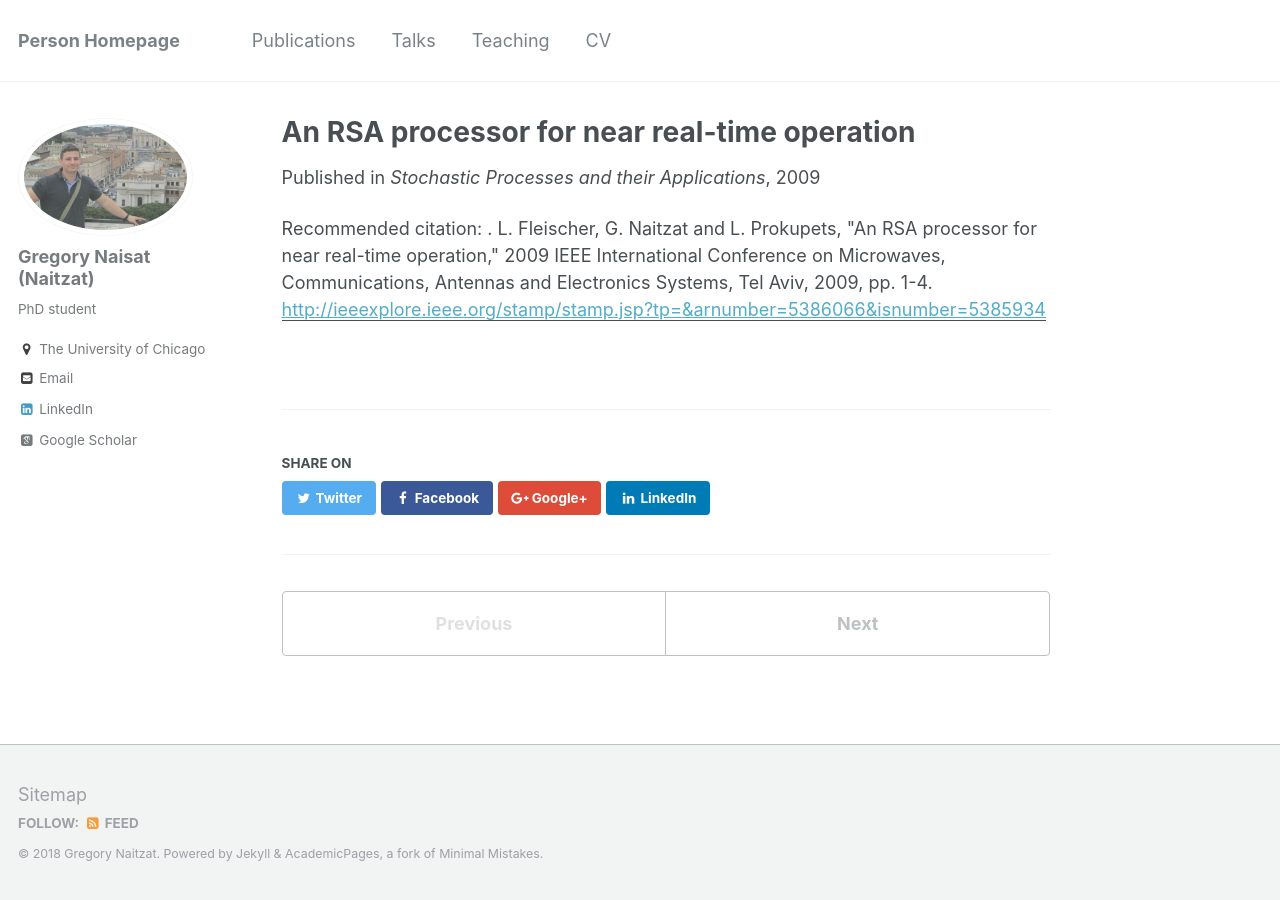
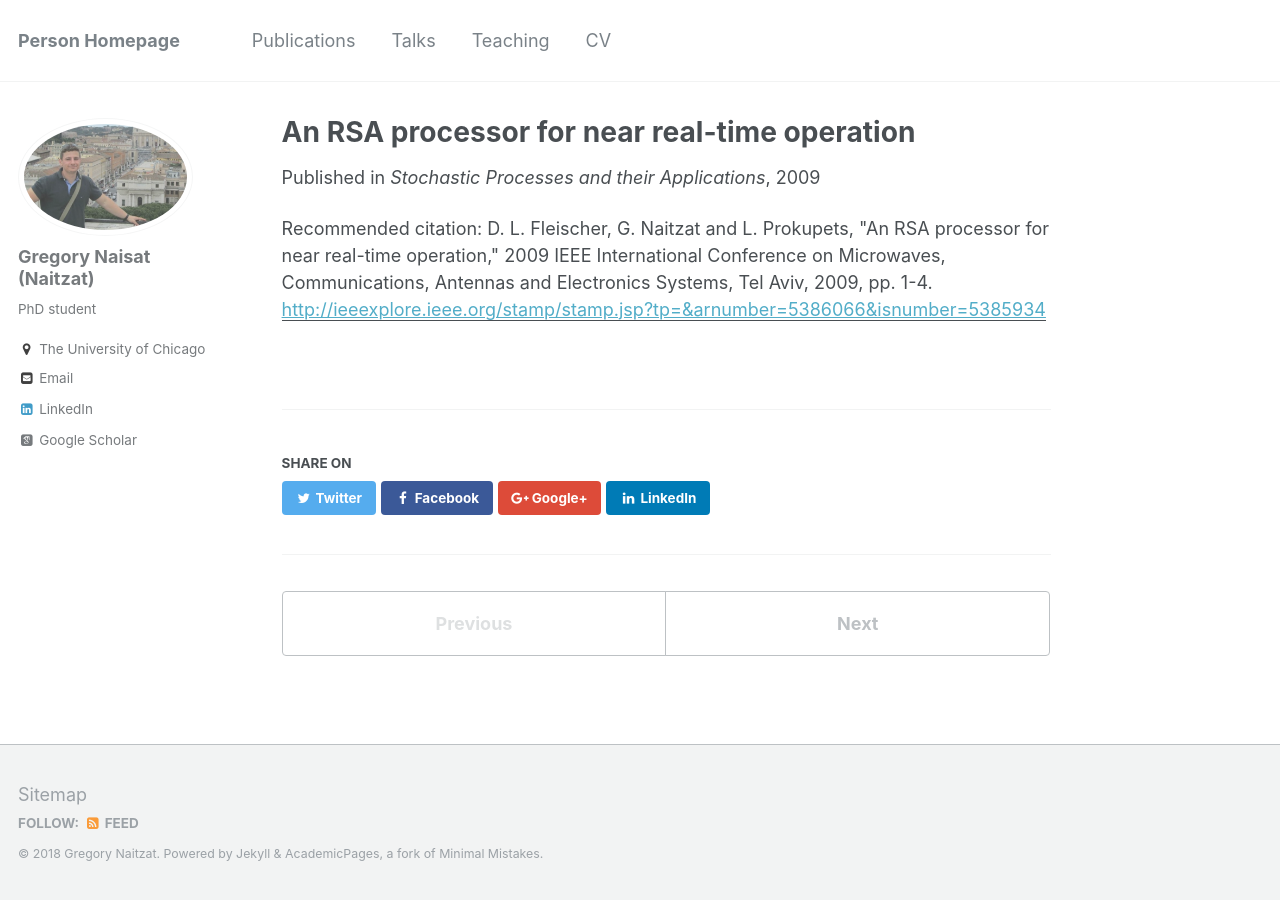
Before and after one commit to sgregnt/sgregnt.github.io, a Jekyll site: the page built from _publications/2009-11-09-rsa.md, in a window 1280 px wide. Built offline with Jekyll 4.4.1, drawn with Linux system fonts in a browser that asks for light colours; some web fonts are replaced.

```diff
--- a/_publications/2009-11-09-rsa.md
+++ b/_publications/2009-11-09-rsa.md
@@ -7,5 +7,5 @@ excerpt: 'The goal of this paper is to research the feasibility of designing and
 date: 2009-11-09
 venue: 'Stochastic Processes and their Applications'
 paperurl: 'http://ieeexplore.ieee.org/stamp/stamp.jsp?tp=&arnumber=5386066&isnumber=5385934'
-citation: '. L. Fleischer, G. Naitzat and L. Prokupets, "An RSA processor for near real-time operation," 2009 IEEE International Conference on Microwaves, Communications, Antennas and Electronics Systems, Tel Aviv, 2009, pp. 1-4.'
+citation: 'D. L. Fleischer, G. Naitzat and L. Prokupets, "An RSA processor for near real-time operation," 2009 IEEE International Conference on Microwaves, Communications, Antennas and Electronics Systems, Tel Aviv, 2009, pp. 1-4.'
 ---
```
